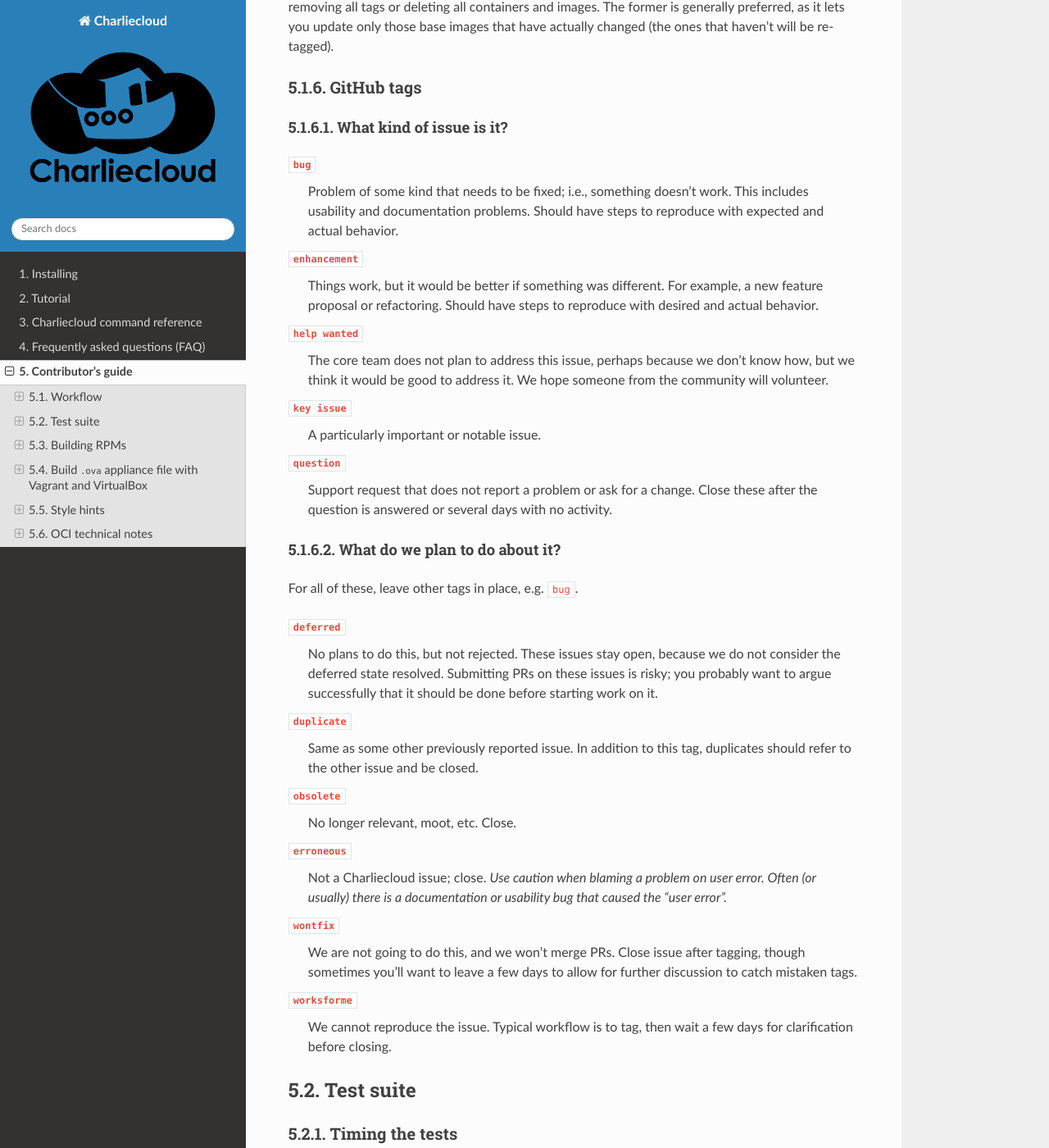
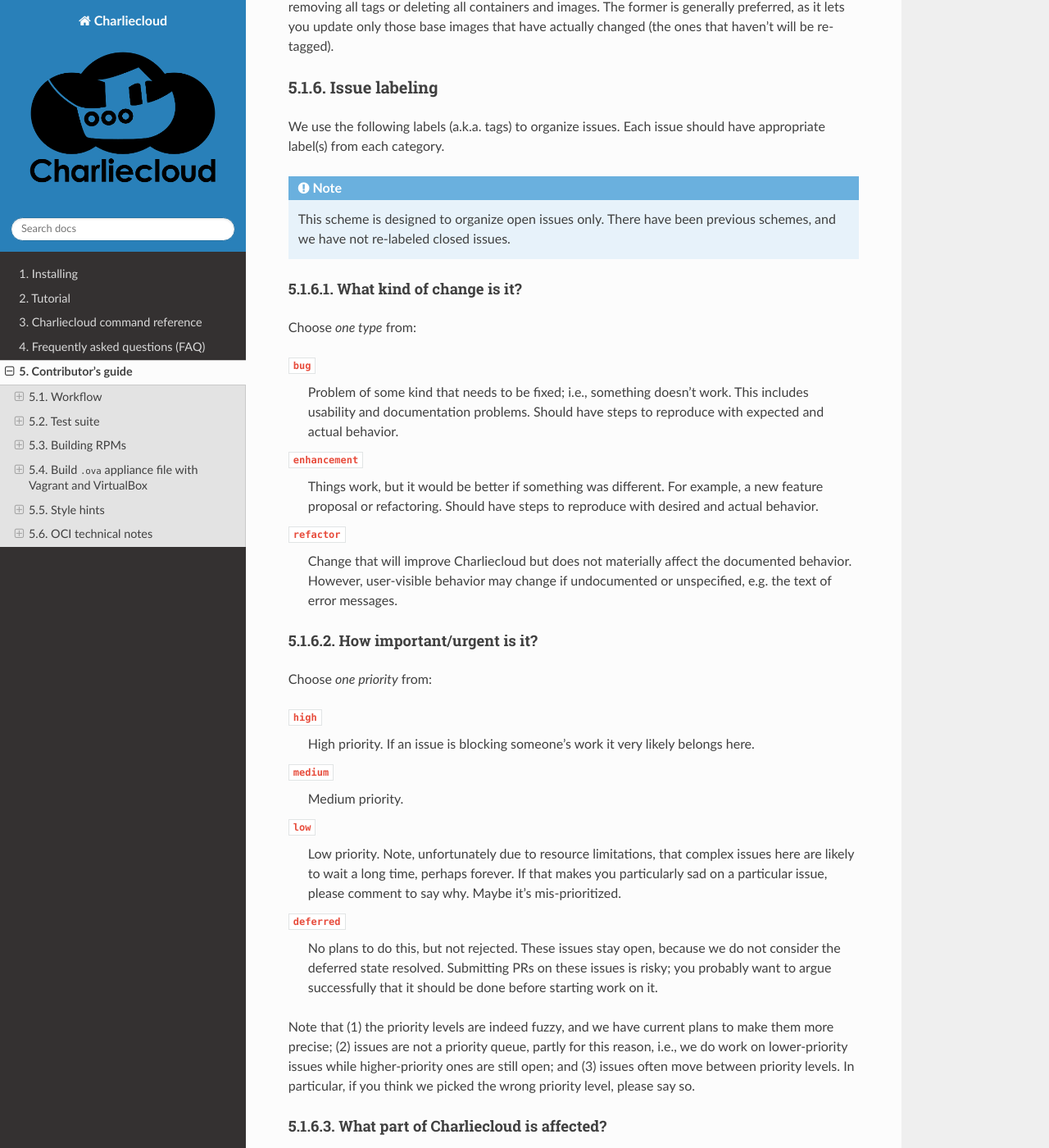
Before and after one commit to hpc/charliecloud, a Sphinx documentation site: the page built from doc/dev.rst, in a window 1280 px wide and 1400 px high, scrolled down 5432 px. Shown: the whole window at 82% size. Built offline with Sphinx 7.4.7 and the Read the Docs theme 2.0.0, drawn with Linux system fonts in a browser that asks for light colours; some of the changed text lies outside the part shown.

Commit message:
first draft

```diff
--- a/doc/dev.rst
+++ b/doc/dev.rst
@@ -233,11 +233,21 @@
 base images that have actually changed (the ones that haven't will be
 re-tagged).
 
-GitHub tags
------------
+Issue labeling
+--------------
 
-What kind of issue is it?
-~~~~~~~~~~~~~~~~~~~~~~~~~
+We use the following labels (a.k.a. tags) to organize issues. Each issue
+should have appropriate label(s) from each category.
+
+.. note::
+
+   This scheme is designed to organize open issues only. There have been
+   previous schemes, and we have not re-labeled closed issues.
+
+What kind of change is it?
+~~~~~~~~~~~~~~~~~~~~~~~~~~
+
+Choose *one type* from:
 
 :code:`bug`
   Problem of some kind that needs to be fixed; i.e., something doesn't work.
@@ -249,22 +259,28 @@
   a new feature proposal or refactoring. Should have steps to reproduce with
   desired and actual behavior.
 
-:code:`help wanted`
-  The core team does not plan to address this issue, perhaps because we don't
-  know how, but we think it would be good to address it. We hope someone from
-  the community will volunteer.
+:code:`refactor`
+  Change that will improve Charliecloud but does not materially affect the
+  documented behavior. However, user-visible behavior may change if
+  undocumented or unspecified, e.g. the text of error messages.
 
-:code:`key issue`
-  A particularly important or notable issue.
+How important/urgent is it?
+~~~~~~~~~~~~~~~~~~~~~~~~~~~
 
-:code:`question`
-  Support request that does not report a problem or ask for a change. Close
-  these after the question is answered or several days with no activity.
+Choose *one priority* from:
 
-What do we plan to do about it?
-~~~~~~~~~~~~~~~~~~~~~~~~~~~~~~~
+:code:`high`
+  High priority. If an issue is blocking someone's work it very likely belongs
+  here.
 
-For all of these, leave other tags in place, e.g. :code:`bug`.
+:code:`medium`
+  Medium priority.
+
+:code:`low`
+  Low priority. Note, unfortunately due to resource limitations, that complex
+  issues here are likely to wait a long time, perhaps forever. If that makes
+  you particularly sad on a particular issue, please comment to say why. Maybe
+  it's mis-prioritized.
 
 :code:`deferred`
   No plans to do this, but not rejected. These issues stay open, because we do
@@ -272,26 +288,106 @@
   risky; you probably want to argue successfully that it should be done before
   starting work on it.
 
+Note that (1) the priority levels are indeed fuzzy, and we have current plans
+to make them more precise; (2) issues are not a priority queue, partly for
+this reason, i.e., we do work on lower-priority issues while higher-priority
+ones are still open; and (3) issues often move between priority levels. In
+particular, if you think we picked the wrong priority level, please say so.
+
+What part of Charliecloud is affected?
+~~~~~~~~~~~~~~~~~~~~~~~~~~~~~~~~~~~~~~
+
+Choose *one or more components* from:
+
+:code:`runtime`
+  The container runtime itself; largely :code:`ch-run`.
+
+:code:`build/mgmt`
+  Image building and interaction with image registries; largely
+  :code:`ch-image`. Not to be confused with image management tasks done by
+  glue code.
+
+:code:`glue`
+  Largely shell scripts in :code:`bin`.
+
+:code:`doc`
+  Documentation.
+
+:code:`test`
+  Test suite.
+
+:code:`misc`
+  Everything else. Do not combine with another component.
+
+Special considerations
+~~~~~~~~~~~~~~~~~~~~~~
+
+Choose *one or more extras* from:
+
+:code:`usability`
+  Affects usability of any part of Charliecloud, including documentation and
+  project organization.
+
+:code:`hpc`
+  Related specifically to HPC and HPC scaling considerations; e.g.,
+  interactions with job schedulers.
+
+:code:`uncertain`
+  Course of action is unclear. For example: is the feature a good idea,
+  what is a good approach to solve the bug, what additional information is
+  needed.
+
+Why was it closed?
+~~~~~~~~~~~~~~~~~~
+
+If the issue was resolved (i.e., bug fixed or enhancement implemented), there
+is no disposition tag. Otherwise, to explain why not, choose *one disposition*
+from:
+
+:code:`discussion`
+  Converted to a discussion. The most common use is when someone asks a
+  question rather than making a request for some change.
+
 :code:`duplicate`
   Same as some other previously reported issue. In addition to this tag,
-  duplicates should refer to the other issue and be closed.
+  duplicates should refer to the other issue in a comment.
 
-:code:`obsolete`
-  No longer relevant, moot, etc. Close.
+:code:`jurisdiction`
+  The issue is not something we can resolve. Typically problems with other
+  software or problems with containers in general that we can't work around.
+  *Use caution when blaming a problem on user error. Often (or usually) there
+  is a documentation or usability bug that caused the "user error".*
 
-:code:`erroneous`
-  Not a Charliecloud issue; close. *Use caution when blaming a problem on user
-  error. Often (or usually) there is a documentation or usability bug that
-  caused the "user error".*
+:code:`moot`
+  No longer relevant. Examples: withdrawn by reporter, fixed in current
+  version (use :code:`duplicate` instead if it applies though), obsoleted by
+  change in plans.
 
 :code:`wontfix`
-  We are not going to do this, and we won't merge PRs. Close issue after
-  tagging, though sometimes you'll want to leave a few days to allow for
-  further discussion to catch mistaken tags.
+  We are not going to do this, and we won't merge PRs. Sometimes you'll want
+  to tag and then wait a few days before closing, to allow for further
+  discussion to catch mistaken tags.
 
 :code:`worksforme`
-  We cannot reproduce the issue. Typical workflow is to tag, then wait a few
-  days for clarification before closing.
+  We cannot reproduce a bug, and it seems unlikely this will change given
+  available information. Typically you'll want to tag, then wait a few days
+  for clarification before closing. Bugs closed with this tag that do gain a
+  reproducer later should definitely be re-opened. For some bugs, it really
+  feels like they should be reproducible but we're missing it somehow; such
+  bugs should be left open in hopes of new insight arising.
+
+Deprecated labels
+~~~~~~~~~~~~~~~~~
+
+You might see these on old issues, but they are no longer in use.
+
+* :code:`help wanted`: This tended to get stale and wasn't generating any
+  leads.
+
+* :code:`key issue`: Replaced by priority labels.
+
+* :code:`question`: Replaced by Discussions. (If you report a bug that seems
+  to be a discussion, we'll be happy to convert it to you.)
 
 
 Test suite
```
